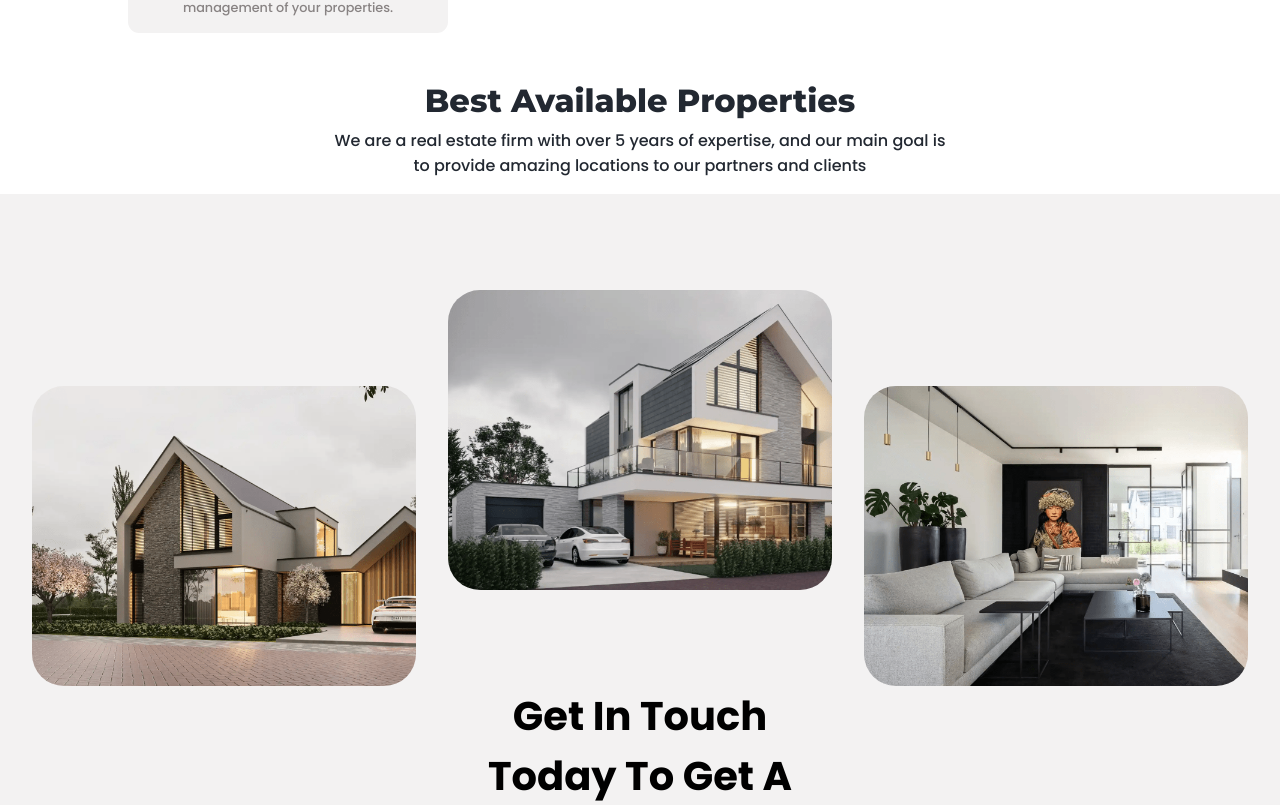
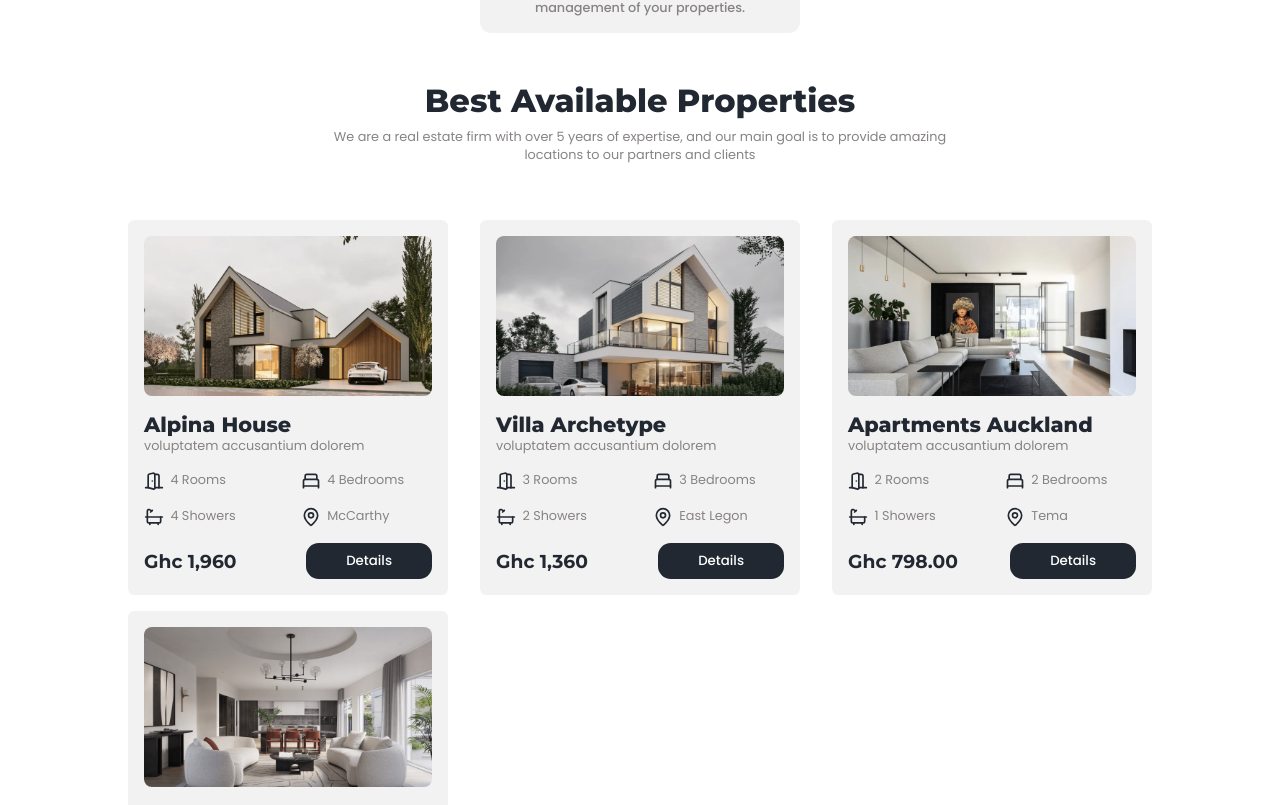
Before and after one commit to Carl0017/HomeScope, a React (Vite) app: page / in a window 1280 px wide. Shown: the part 1495-2300 px from the top of the page. Built offline with nearby package versions, Linux system fonts and the light colour scheme.

Commit message:
Available properties section completed

```diff
--- a/src/Pages/Home/App.jsx
+++ b/src/Pages/Home/App.jsx
@@ -4,9 +4,13 @@ import { Link } from "react-router-dom";
 import {
   ArrowBigRight,
   ArrowRight,
+  Bath,
+  BedSingle,
   Building,
   ChartCandlestick,
+  DoorOpen,
   Ellipsis,
+  MapPin,
   X,
 } from "lucide-react";
 
@@ -88,6 +92,50 @@ function QuotesCard(props) {
         className="cardHolder"
         style={{ backgroundImage: `url(${props.background})` }}
       ></div>
+    </>
+  );
+}
+
+function AvailableCard(props) {
+  return (
+    <>
+      <div className="availableCard">
+        <div
+          className="bgWrapper"
+          style={{ backgroundImage: `url(${props.BackgroundImage})` }}
+        />
+        <div className="cardHead">
+          <h2>{props.Title}</h2>
+          <p>{props.Info}</p>
+        </div>
+
+        <div className="extraInfo">
+          <span>
+            <DoorOpen />
+            <p>{props.doorNumber} Rooms</p>
+          </span>
+
+          <span>
+            <BedSingle />
+            <p>{props.rooms} Bedrooms</p>
+          </span>
+
+          <span>
+            <Bath />
+            <p>{props.showers} Showers</p>
+          </span>
+
+          <span>
+            <MapPin />
+            <p>{props.location}</p>
+          </span>
+        </div>
+
+        <div className="bottomCon">
+          <h3>Ghc {props.priceTag}</h3>
+          <button>Details</button>
+        </div>
+      </div>
     </>
   );
 }
@@ -187,6 +235,52 @@ function App() {
             main goal is to provide amazing locations to our partners and
             clients
           </p>
+
+          <div className="availableWrapper">
+            <AvailableCard
+              BackgroundImage={image1}
+              Title="Alpina House"
+              Info="voluptatem accusantium dolorem"
+              doorNumber="4"
+              rooms="4"
+              showers="4"
+              location="McCarthy"
+              priceTag="1,960"
+            />
+
+            <AvailableCard
+              BackgroundImage={image2}
+              Title="Villa Archetype"
+              Info="voluptatem accusantium dolorem"
+              doorNumber="3"
+              rooms="3"
+              showers="2"
+              location="East Legon"
+              priceTag="1,360"
+            />
+
+            <AvailableCard
+              BackgroundImage={image3}
+              Title="Apartments Auckland"
+              Info="voluptatem accusantium dolorem"
+              doorNumber="2"
+              rooms="2"
+              showers="1"
+              location="Tema"
+              priceTag="798.00"
+            />
+
+            <AvailableCard
+              BackgroundImage={image4}
+              Title="Apartments Auckland"
+              Info="voluptatem accusantium dolorem"
+              doorNumber="1"
+              rooms="1"
+              showers="1"
+              location="Madina"
+              priceTag="499.22"
+            />
+          </div>
         </div>
       </div>
 
--- a/src/Pages/Home/App.scss
+++ b/src/Pages/Home/App.scss
@@ -55,7 +55,7 @@
       }
 
       button {
-        @include defbutton($dark, #fff, 0.6rem);
+        @include defbutton($dark, #fff, 0.6rem, 10rem);
 
         span {
           @include flex(row, 0, center);
@@ -99,7 +99,7 @@
       @include flex(row, 0.7rem, start);
 
       .filled {
-        @include customButton(#fff, $dark, 0.6rem, none);
+        @include defbutton(#fff, $dark, 0.6rem, 10rem);
         transition: 0.3s ease-in-out;
 
         span {
@@ -198,7 +198,7 @@
     }
 
     .weDoCardWrapper {
-      @include flex(row wrap, 1rem, space-between);
+      @include flex(row wrap, 1rem, center);
       margin-top: 2rem;
 
       .weDoCard {
@@ -261,10 +261,91 @@
     h2 {
       @include Montserrat(800);
       font-size: 2rem;
+      color: $dark;
     }
     p {
       text-align: center;
       width: 60%;
+      color: #888383;
+      font-weight: 400;
+      font-size: .8rem;
+    }
+
+    .availableWrapper {
+      @include flex(row wrap, 1rem, space-between);
+      align-items: flex-start;
+      margin: 3rem 0 3rem 0;
+
+      .availableCard {
+        @include flex(column, 1rem, space-between);
+        background: #f3f2f2;
+        padding: 1rem;
+        width: 320px;
+        text-align: left;
+        border-radius: .4rem;
+        transition: .4s ease-in-out;
+
+        .bgWrapper {
+          height: 20vh;
+          width: 100%;
+          background-size: cover;
+          background-repeat: no-repeat;
+          border-radius: 0.5rem;
+          transition: .4s ease-in-out;
+        }
+
+        .cardHead {
+          width: 100%;
+          h2 {
+            font-size: 1.3rem;
+          }
+          p {
+            width: 100%;
+            text-align: left;
+          }
+        }
+
+        .extraInfo {
+          @include flex(row wrap, 1rem, space-between);
+
+          span{
+            @include flex(row, .4rem, flex-start);
+            align-items: flex-start;
+            width: calc(50% - 0.8rem);
+
+            svg{
+              width: 20px;
+              height: 20px;
+            }
+
+            p{
+              text-align: start;
+              font-size: .8rem;
+            }
+
+          }
+        }
+
+        .bottomCon{
+          @include flex(row, 1rem, space-between);
+          width: 100%;
+
+          h3{
+            @include Montserrat(700);
+          }
+
+          button{
+            @include defbutton($dark, #fff, 0.5rem 2.5rem, .8rem);
+          }
+        }
+
+        &:hover{
+          transform: translateY(-1rem);
+          .bgWrapper{
+            transform: scale(1.1);
+          }
+        }
+      }
     }
   }
 }
@@ -272,7 +353,6 @@
 .requestQuote {
   background: #f3f2f2;
   padding: 12rem 2rem;
-
 
   .imageGalleryOne {
     .galleryCard {
@@ -310,7 +390,7 @@
       }
 
       button {
-        @include defbutton($dark, #fff, 0.9rem 2.5rem);
+        @include defbutton($dark, #fff, 0.9rem 2.5rem, 10rem);
       }
 
       order: 2;
@@ -367,18 +447,16 @@
         width: 100%;
       }
     }
-
   }
-  .requestQuote{
+  .requestQuote {
     padding: 1rem;
-   .imageGalleryOne{
-
-    .galleryCard{
-     @include flex(column,1rem, space-between);
+    .imageGalleryOne {
+      .galleryCard {
+        @include flex(column, 1rem, space-between);
         margin-top: 1rem;
 
-      .cardHolder{
-        width:100%;
+        .cardHolder {
+          width: 100%;
           height: 200px;
           border-radius: 1.3rem;
         }
@@ -388,15 +466,15 @@
         }
       }
 
-    .quotes{
+      .quotes {
         //order: 1;
-      display:none;
-      h2{
+        display: none;
+        h2 {
           font-size: 1.5rem;
           width: 100%;
         }
       }
-    .galleryCard{
+      .galleryCard {
         order: 2;
       }
     }
--- a/src/Styles/_reuseable.scss
+++ b/src/Styles/_reuseable.scss
@@ -6,13 +6,13 @@
     gap: $gap;
 }
 
-@mixin defbutton($background,  $color, $padding){
+@mixin defbutton($background,  $color, $padding, $radius){
     background: $background;
     color: $color;
     border: none;
     @include flex(row, 0.5rem, center);
     padding: $padding;
-    border-radius: 10rem;
+    border-radius: $radius;
 }
 
 @mixin customButton($background,$color, $padding, $border){
```
Lines whose indentation alone changed are shown as unchanged.
